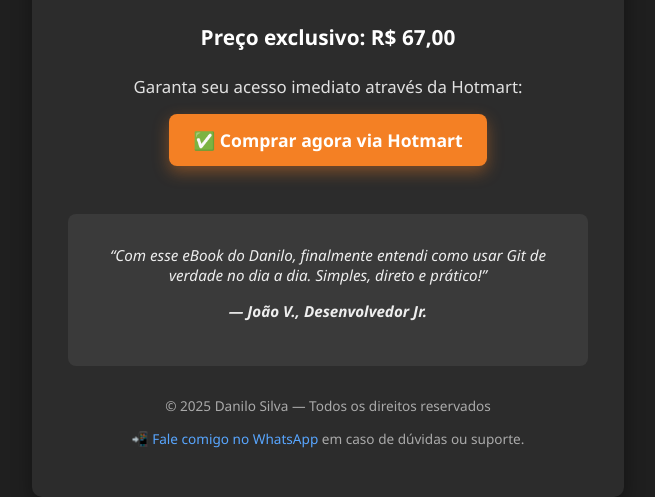
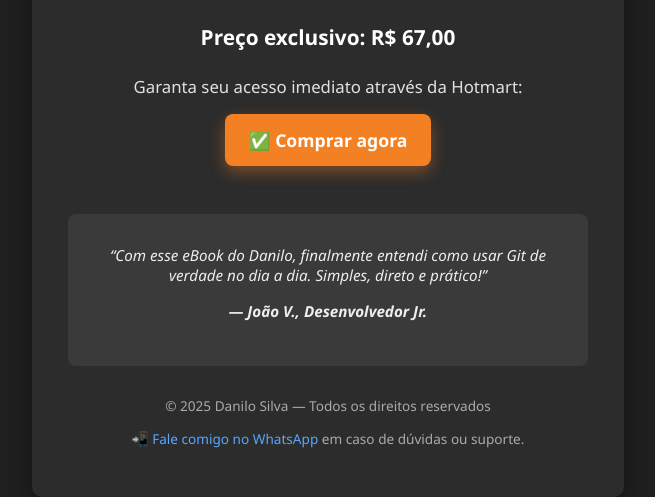
Before and after one commit to Danilo282/git-github-iniciante, a plain HTML site: page index.html in a window 1280 px wide. Shown: the part 374-871 px from the top of the page, without its empty margins (312-967 px from the left). Drawn offline with Linux system fonts and the light colour scheme.

Commit message:
Update index.html

```diff
--- a/index.html
+++ b/index.html
@@ -111,8 +111,8 @@
 
     <p class="cta">Garanta seu acesso imediato através da Hotmart:</p>
 
-    <a href="https://pay.hotmart.com/seulinkhotmart" target="_blank" rel="noopener noreferrer" class="btn-buy">
-      ✅ Comprar agora via Hotmart
+    <a href="https://pay.hotmart.com/V100796690H" target="_blank" rel="noopener noreferrer" class="btn-buy">
+      ✅ Comprar agora
     </a>
 
     <!-- Carrossel de Depoimentos -->
```
